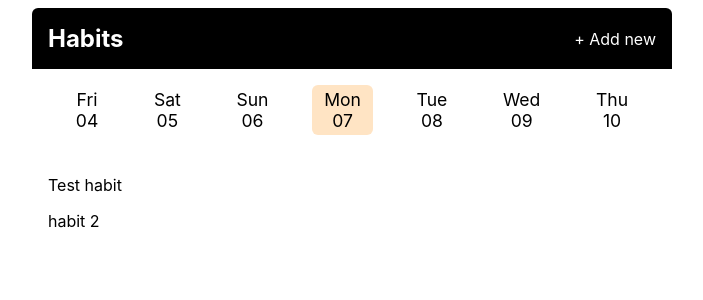
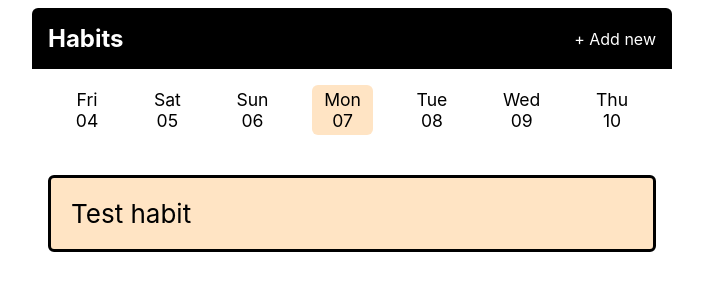
Before and after one commit to ssambss/HabitTracker, a Flask app: page / in a window 1280 px wide. Shown: the top 300 px of the page, without its empty margins (288-991 px from the left). Run offline with Flask 2, Linux system fonts and the light colour scheme.

Commit message:
habit form and styling

```diff
--- a/app.py
+++ b/app.py
@@ -1,8 +1,11 @@
 import datetime
-from flask import Flask, render_template, request
+from collections import defaultdict
+from flask import Flask, redirect, render_template, request, url_for, redirect
 
 app = Flask(__name__)
-habits=["Test habit", "habit 2"]
+habits=["Test habit"]
+
+completions = defaultdict(list)
 
 #Enables the date_range function to be called from every template
 @app.context_processor
@@ -21,10 +24,19 @@ def index():
         selected_date = datetime.date.fromisoformat(date_str)
     else:
         selected_date = datetime.date.today()
-    return render_template("index.html", habits=habits, title="Habit Tracker - Home", selected_date=selected_date)
+    return render_template("index.html", habits=habits, title="Habit Tracker - Home", selected_date=selected_date, completions=completions[selected_date])
 
 @app.route("/add", methods=["GET", "POST"])
 def add_habit():
     if request.method == "POST":
         habits.append(request.form.get("habit"))
     return render_template("add_habit.html", title="Habit Tracker - Add Habit", selected_date=datetime.date.today())
+
+@app.post("/complete")
+def complete():
+    date_string = request.form.get("date")
+    habit = request.form.get("habit_name")
+    date = datetime.date.fromisoformat(date_string)
+    completions[date].append(habit)
+
+    return redirect(url_for("index", date=date_string))
--- a/static/css/main.css
+++ b/static/css/main.css
@@ -117,3 +117,48 @@ body {
         display: block;
     }
 }
+
+.habit {
+    display: flex;
+    align-items: center;
+    justify-content: space-between;
+    font-size: 26px;
+    padding: 20px;
+    margin-bottom: 20px;
+    background-color: bisque;
+    border: 3px solid black;
+    border-radius: 6px;
+}
+
+.habit:not(.completed) {
+    padding: 0;
+}
+
+.habit:not(.completed):hover {
+    background-color: blanchedalmond;
+}
+
+.habit_icon {
+    width: 1em;
+    height: 1em;
+}
+
+.habit_name {
+    margin: 0;
+}
+
+.habit_form {
+    width: 100%;
+}
+
+.habit_button {
+    display: block;
+    width: 100%;
+    padding: 20px;
+    font-size: inherit;
+    font-family: inherit;
+    text-align: left;
+    border: none;
+    background-color: unset;
+    cursor: pointer;
+}
--- a/templates/index.html
+++ b/templates/index.html
@@ -3,11 +3,25 @@
 {% block main_content %}
     <section class="habit_list">
         {% for habit in habits %}
-            <div class="habit">
+            {% set completed = habit in completions %}
+            {% if completed %}
+            <div class="habit completed">
                 <p class="habit_name">
                     {{ habit }}
                 </p>
+                <img class="habit_icon" src="/static/check-mark-black-outline-svgrepo-com.svg" alt="Checkmark">
             </div>
+             {% else %}
+                <div class="habit">
+                    <form method="POST" class="habit_form" action="{{url_for('complete')}}">
+                        <input type="hidden" name="habit_name" value="{{ habit }}" />
+                        <input type="hidden" name="date" value="{{ selected_date }}" />
+                        <button type="submit" class="habit_button">
+                            {{ habit }}
+                        </button>
+                    </form>
+                </div>
+             {% endif %}
         {% endfor %}
     </section>
 {% endblock %}
```
Also changed, not shown: static/check-mark-black-outline-svgrepo-com.svg (added).
